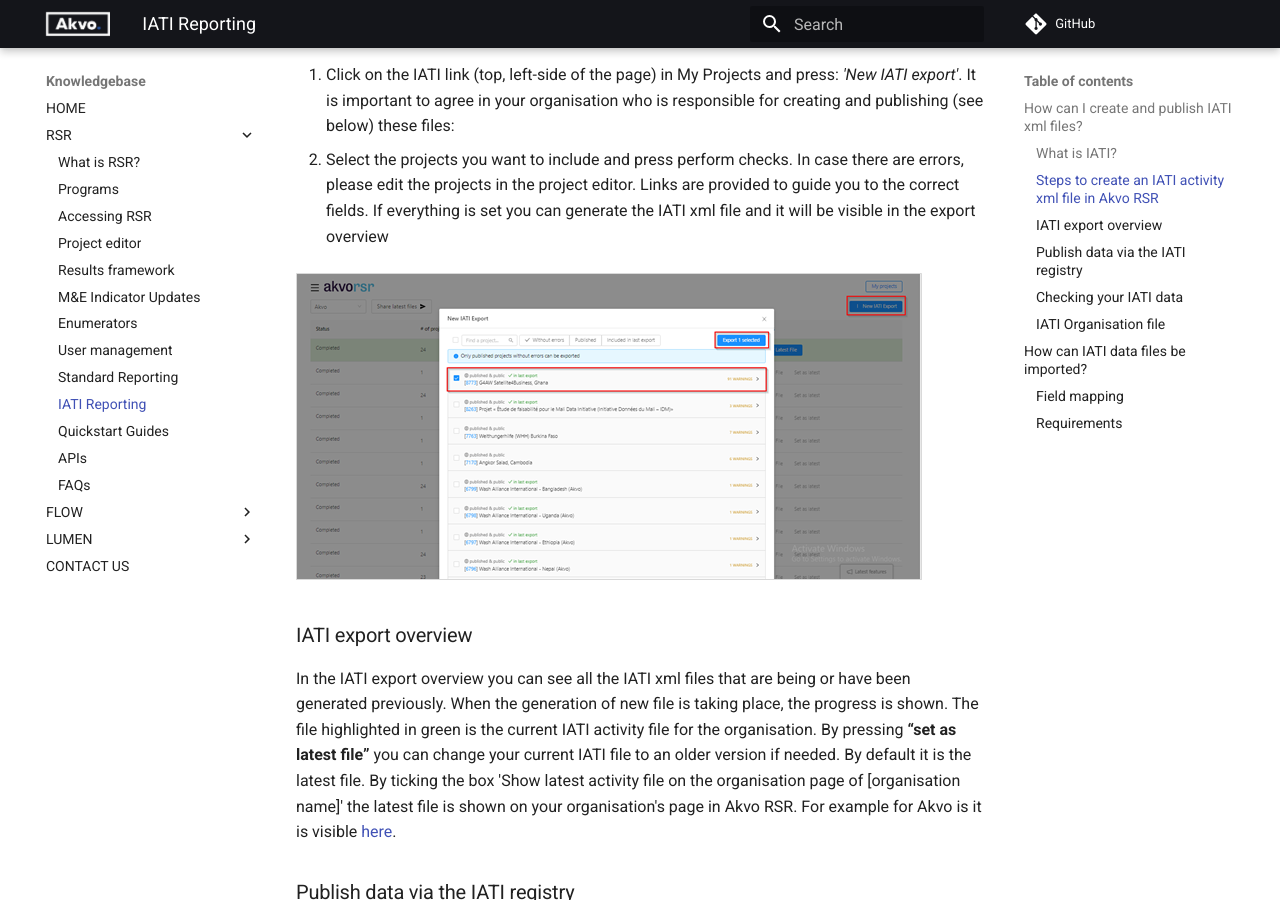
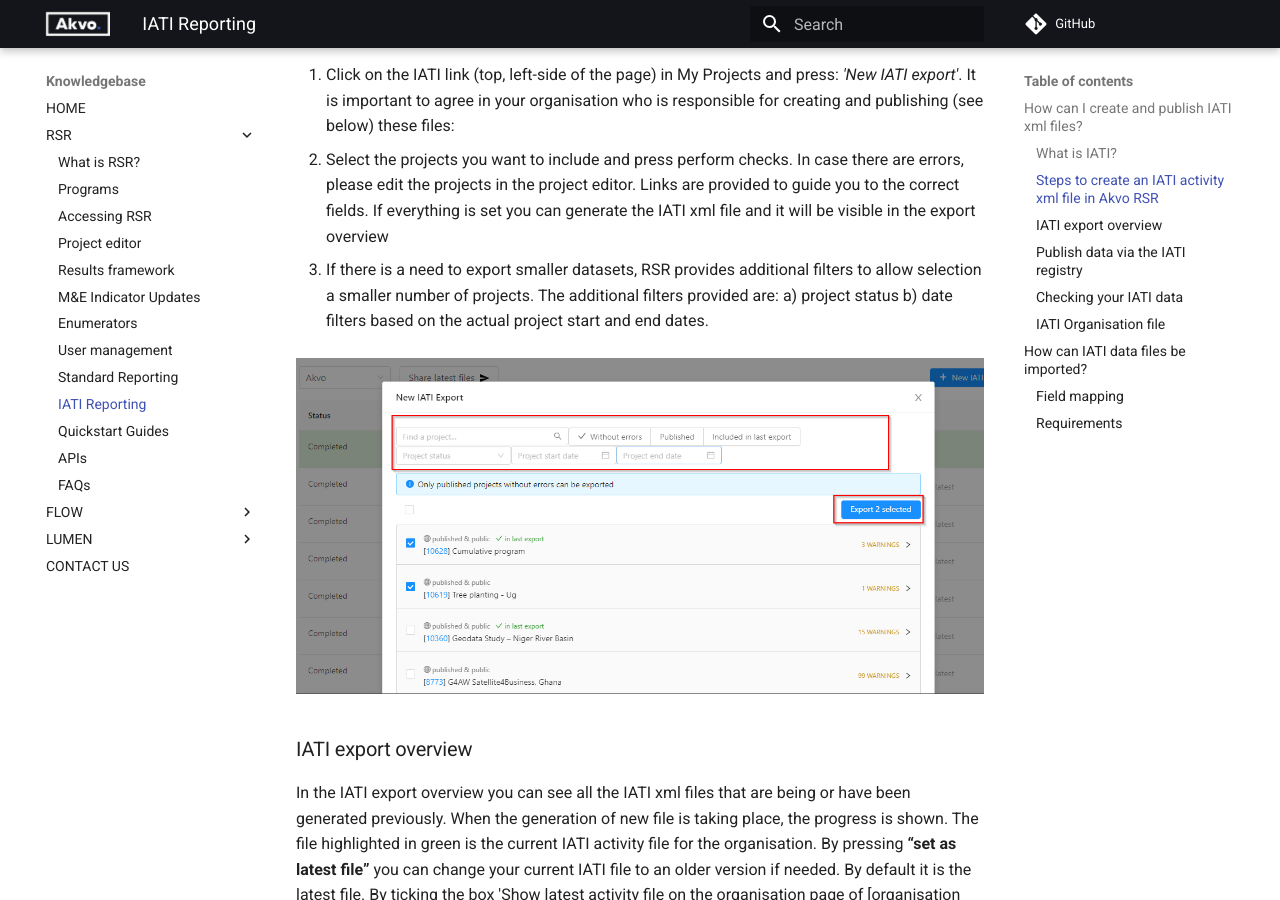
Before and after one commit to akvo/knowledgebase, an MkDocs documentation site: the page built from docs/rsr/iati_reporting.md, in a window 1280 px wide and 900 px high, scrolled down 786 px. Built offline with MkDocs 1.6.1 and Material for MkDocs 9.7.7, drawn with Linux system fonts in a browser that asks for light colours; comment, search, counter and statistics services are not loaded.

Commit message:
Update image for iati export

```diff
--- a/docs/rsr/iati_reporting.md
+++ b/docs/rsr/iati_reporting.md
@@ -15,6 +15,8 @@ In short, the International Aid Transparency Initiative (IATI) is an internation
 3. Click on the IATI link (top, left-side of the page) in My Projects and press: *'New IATI export'*. It is important to agree in your organisation who is responsible for creating and publishing (see below) these files:
 
 4. Select the projects you want to include and press perform checks. In case there are errors, please edit the projects in the project editor. Links are provided to guide you to the correct fields. If everything is set you can generate the IATI xml file and it will be visible in the export overview
+
+5.  If there is a need to export smaller datasets, RSR provides additional filters to allow  selection a smaller number of projects. The additional filters provided are: a) project status  b) date filters based on the actual project start and end dates.
 
 ![What is IATI](media/iati_export.png)
 
```
Also changed, not shown: docs/rsr/media/iati_export.png.
